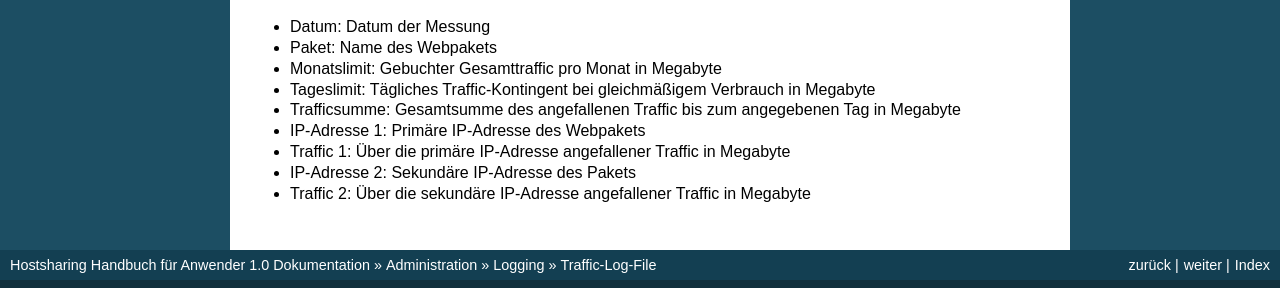
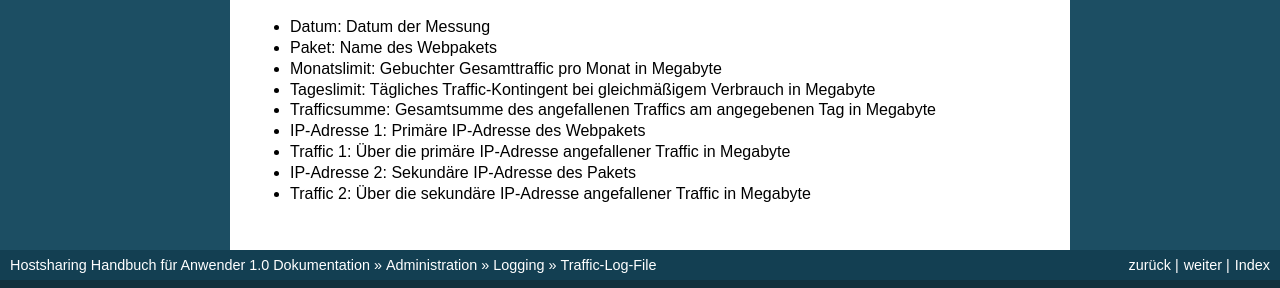
Before and after one commit to hostsharing/hs.docs.users, a Sphinx documentation site: the page built from source/administration/logging/traffic-log.rst, in a window 1280 px wide. Shown: the part 334-622 px from the top of the page. Built offline with Sphinx 7.4.7, drawn with Linux system fonts in a browser that asks for light colours; pages that are not in the unit, such as notebooks, are missing from menus.

Commit message:
fixed typo

```diff
--- a/source/administration/logging/traffic-log.rst
+++ b/source/administration/logging/traffic-log.rst
@@ -26,7 +26,7 @@ Bedeutung der einzelnen Spalten:
 * Paket:        Name des Webpakets
 * Monatslimit:  Gebuchter Gesamttraffic pro Monat in Megabyte
 * Tageslimit:   Tägliches Traffic-Kontingent bei gleichmäßigem Verbrauch in Megabyte
-* Trafficsumme: Gesamtsumme des angefallenen Traffic bis zum angegebenen Tag in Megabyte
+* Trafficsumme: Gesamtsumme des angefallenen Traffics am angegebenen Tag in Megabyte
 * IP-Adresse 1: Primäre IP-Adresse des Webpakets
 * Traffic 1:    Über die primäre IP-Adresse angefallener Traffic in Megabyte
 * IP-Adresse 2: Sekundäre IP-Adresse des Pakets
```
